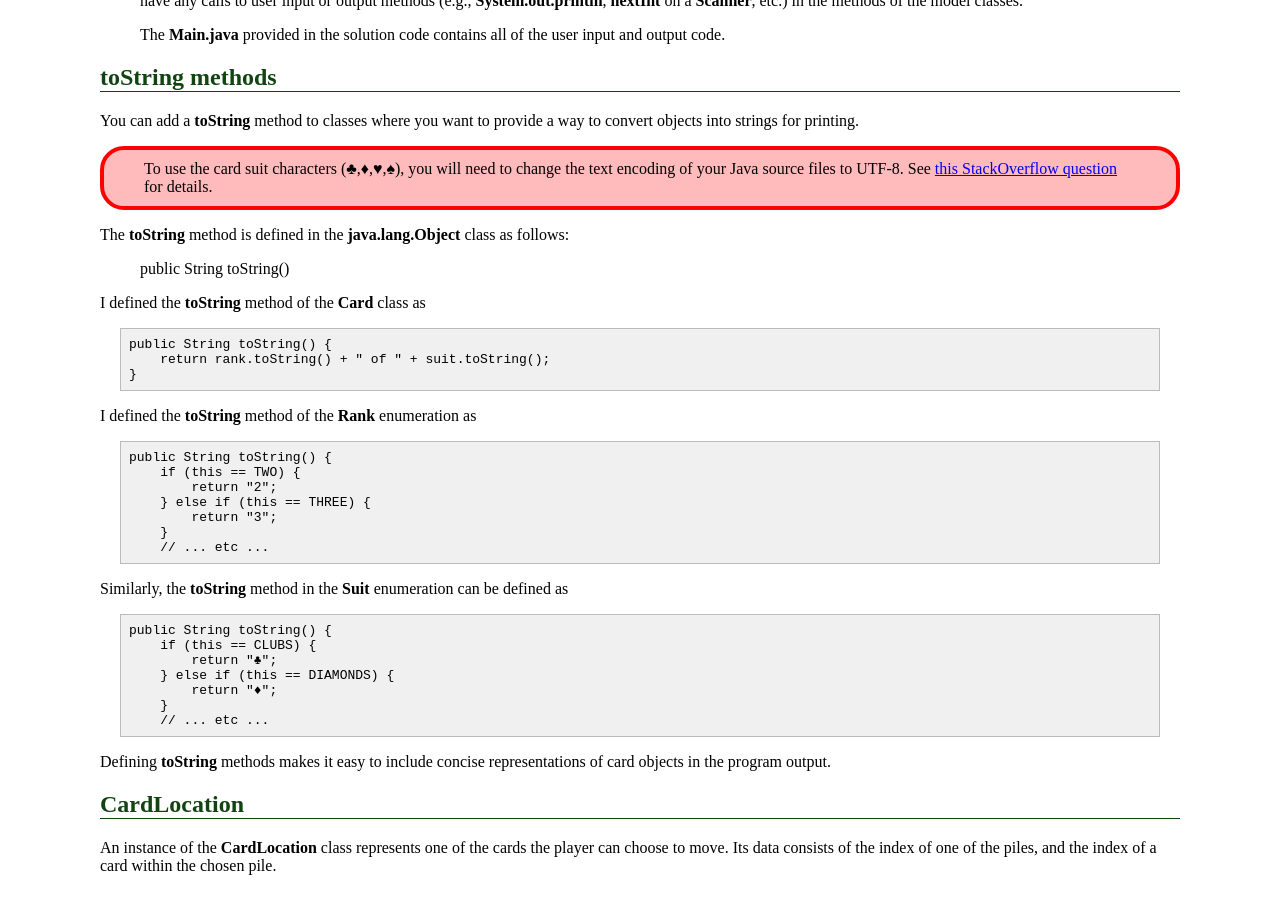
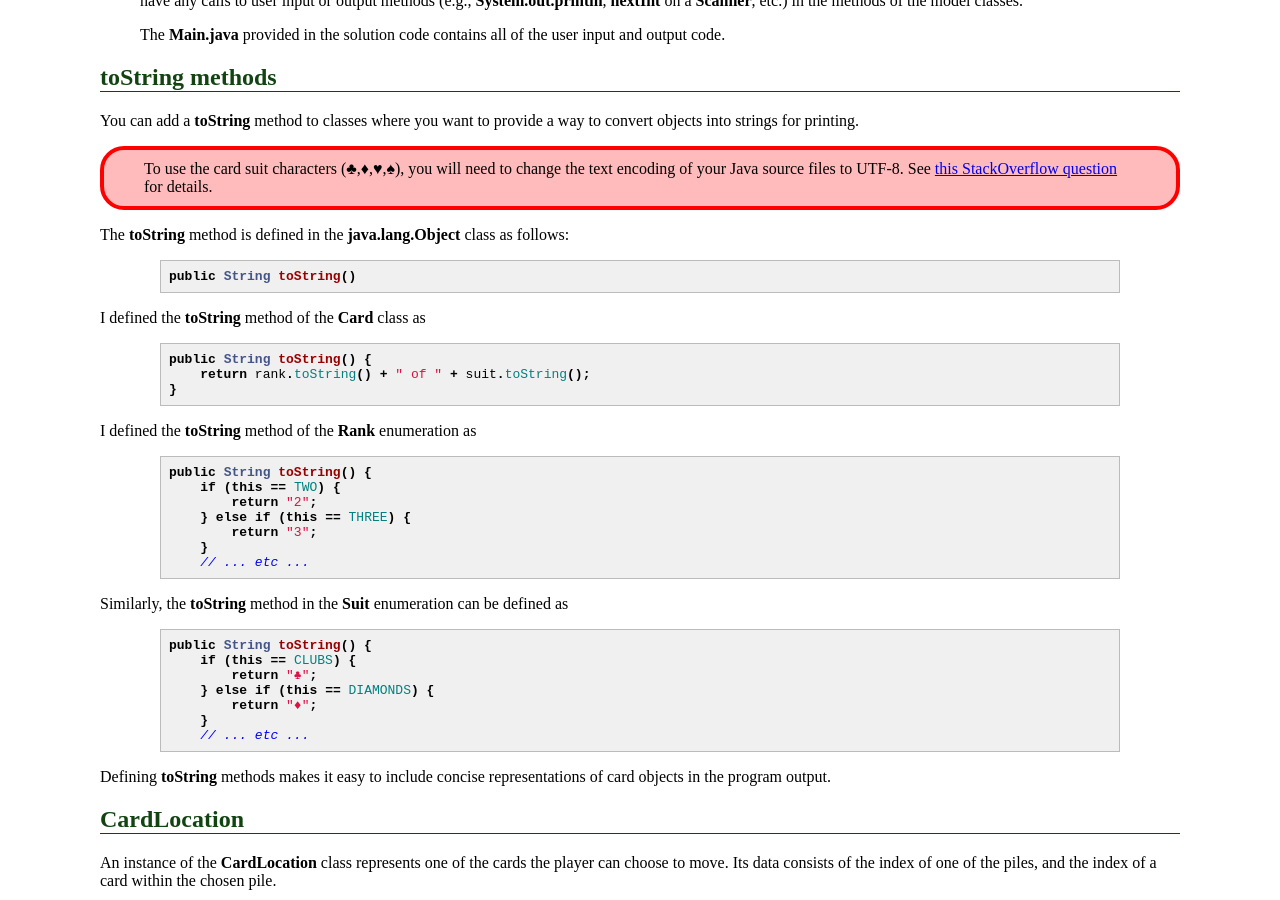
Before and after one commit to ycpcs/cs201-summer2014, a Jekyll site: the page built from assign/assign04.md, in a window 1280 px wide and 900 px high, scrolled down 2277 px. Built offline with Jekyll 4.4.1, drawn with Linux system fonts in a browser that asks for light colours; Markdown is read by kramdown in place of the engine named in the settings.

Commit message:
code highlighting

```diff
--- a/assign/assign04.md
+++ b/assign/assign04.md
@@ -119,33 +119,41 @@ You can add a **toString** method to classes where you want to provide a way to
 
 The **toString** method is defined in the **java.lang.Object** class as follows:
 
-> public String toString()
+{% highlight java %}
+public String toString()
+{% endhighlight %}
 
 I defined the **toString** method of the **Card** class as
 
-    public String toString() {
-        return rank.toString() + " of " + suit.toString();
-    }
+{% highlight java %}
+public String toString() {
+    return rank.toString() + " of " + suit.toString();
+}
+{% endhighlight %}
 
 I defined the **toString** method of the **Rank** enumeration as
 
-    public String toString() {
-        if (this == TWO) {
-            return "2";
-        } else if (this == THREE) {
-            return "3";
-        }
-        // ... etc ...
+{% highlight java %}
+public String toString() {
+    if (this == TWO) {
+        return "2";
+    } else if (this == THREE) {
+        return "3";
+    }
+    // ... etc ...
+{% endhighlight %}
 
 Similarly, the **toString** method in the **Suit** enumeration can be defined as
 
-    public String toString() {
-        if (this == CLUBS) {
-            return "♣";
-        } else if (this == DIAMONDS) {
-            return "♦";
-        }
-        // ... etc ...
+{% highlight java %}
+public String toString() {
+    if (this == CLUBS) {
+        return "♣";
+    } else if (this == DIAMONDS) {
+        return "♦";
+    }
+    // ... etc ...
+{% endhighlight %}
 
 Defining **toString** methods makes it easy to include concise representations of card objects in the program output.
 
```
